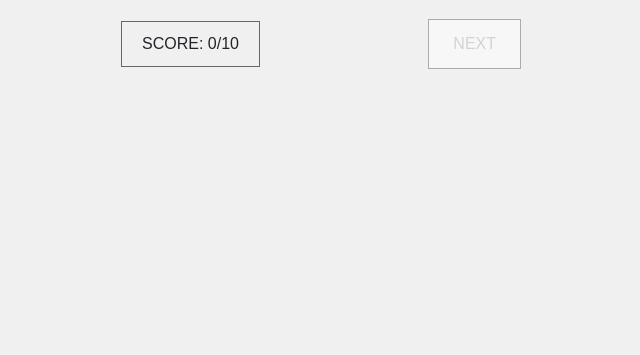
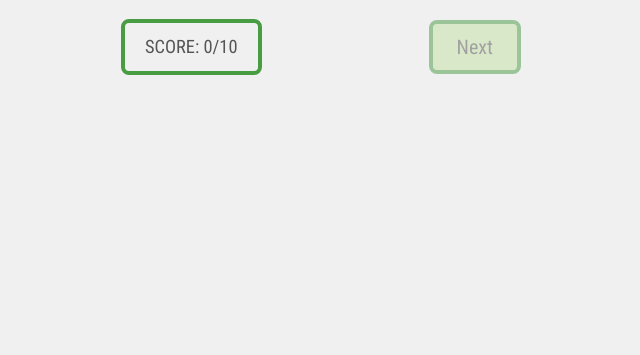
Before and after one commit to kevinlian2it/watermelon-sage, a Flask app: page /challenge/1 in a window 1280 px wide. Shown: the part 445-800 px from the top of the page, without its empty margins (319-959 px from the left). Run offline with Flask 3, Linux system fonts and the light colour scheme.

Commit message:
style changes

```diff
--- a/static/js/challenge.js
+++ b/static/js/challenge.js
@@ -59,7 +59,13 @@ document.addEventListener('DOMContentLoaded', () => {
   basket.src = basket.src.replace('.png', '_full.png');
   options.forEach(o => o.setAttribute('draggable', 'false'));
   pickedImg.classList.add('dragging');
-  nextBtn.disabled = false;
+  // unlock Next/Results button
+nextBtn.disabled = false;
+nextBtn.classList.remove('disabled');
+// when clicked, go to the saved URL
+nextBtn.addEventListener('click', () => {
+  window.location = nextBtn.dataset.nextUrl;
+});
 
   // now POST to server to get updated score + correctness
   fetch(`/submit_answer/${window.CURRENT_SCENARIO}/${picked}`, {
--- a/static/main.css
+++ b/static/main.css
@@ -179,7 +179,7 @@ body { font-family: sans-serif; background-color: #f0f0f0; }
 }
 .subtitle {
   font-size: 1.25rem;
-  color: #666;
+  color: #555;
   font-family: 'Roboto Condensed', sans-serif;
   margin-bottom: 30px;
 }
@@ -215,6 +215,7 @@ body { font-family: sans-serif; background-color: #f0f0f0; }
 /* feedback & controls */
 .feedback {
   margin: 20px auto;
+    font-family: 'Roboto Condensed', sans-serif;
   max-width: 500px;
 }
 .feedback.hidden { display: none; }
@@ -242,20 +243,37 @@ body { font-family: sans-serif; background-color: #f0f0f0; }
   margin-right: auto;
 }
 .score-box-quiz {
-  font-size: 1rem;
-  border: 1px solid #666;
+    color: #555;
+  font-size: 1.15rem;
+  border: 4px solid #489c42;
+    border-radius: 8px;
+    font-family: 'Roboto Condensed', sans-serif;
   padding: 10px 20px;
 }
 .controls button {
-  padding: 12px 24px;
-  text-transform: uppercase;
-  border: 1px solid #666;
-  background: white;
-  cursor: pointer;
+    color: #555;
+    font-family: 'Roboto Condensed', sans-serif;
+    background-color: #c5e1a5;
+    border: 4px solid #489c42;
+    border-radius: 8px;
+    font-size: 1.25rem;
+    padding: 8px 24px;
+    text-decoration: none;
+    cursor: pointer;
+    display: inline-block;
 }
-.controls button:disabled {
-  opacity: 0.5;
-  cursor: not-allowed;
+
+.controls button:hover {
+    transform: scale(1.05);
+    color: #555;
+    box-shadow: 0 0 15px rgba(56, 142, 60, 0.6);
+}
+
+.controls-btn.disabled {
+    color: #555;
+    opacity: 0.5;
+    cursor: not-allowed;
+    pointer-events: none;
 }
 
 .trait-img {
@@ -286,7 +304,7 @@ body { font-family: sans-serif; background-color: #f0f0f0; }
 }
 .results-subtitle {
   font-family: 'Roboto Condensed', sans-serif;
-  color: #666;
+  color: #555;
   font-size: 1.25rem;
   margin-bottom: 30px;
 }
--- a/templates/challenge.html
+++ b/templates/challenge.html
@@ -53,14 +53,20 @@
   <div class="controls">
     <div class="score-box-quiz">SCORE: <span id="score">{{score}}</span>/10</div>
     {% if scenario < 10 %}
-      <a href="{{ url_for('challenge', scenario=scenario+1) }}">
-        <button id="next-btn" disabled>Next</button>
-      </a>
-    {% else %}
-      <a href="{{ url_for('results') }}">
-        <button id="results-btn" disabled>Results</button>
-      </a>
-    {% endif %}
+    <button
+      id="next-btn"
+      class="controls-btn disabled"   {# start disabled #}
+      data-next-url="{{ url_for('challenge', scenario=scenario+1) }}"
+      disabled
+    >Next</button>
+  {% else %}
+    <button
+      id="results-btn"
+      class="controls-btn disabled"
+      data-next-url="{{ url_for('results') }}"
+      disabled
+    >Results</button>
+  {% endif %}
   </div>
 </div>
 <script>
--- a/templates/layout.html
+++ b/templates/layout.html
@@ -31,7 +31,7 @@
           <div>
             <a class="nav-link d-inline mx-3" href="/">Home</a>
             <a class="nav-link d-inline mx-3" href="/learn">Learn</a>
-            <a class="nav-link d-inline"    href="{{ url_for('challenge', scenario=1) }}">Challenge</a>
+            <a class="nav-link d-inline"    href="{{ url_for('retry') }}">Challenge</a>
           </div>
         </div>
     </nav>
```
